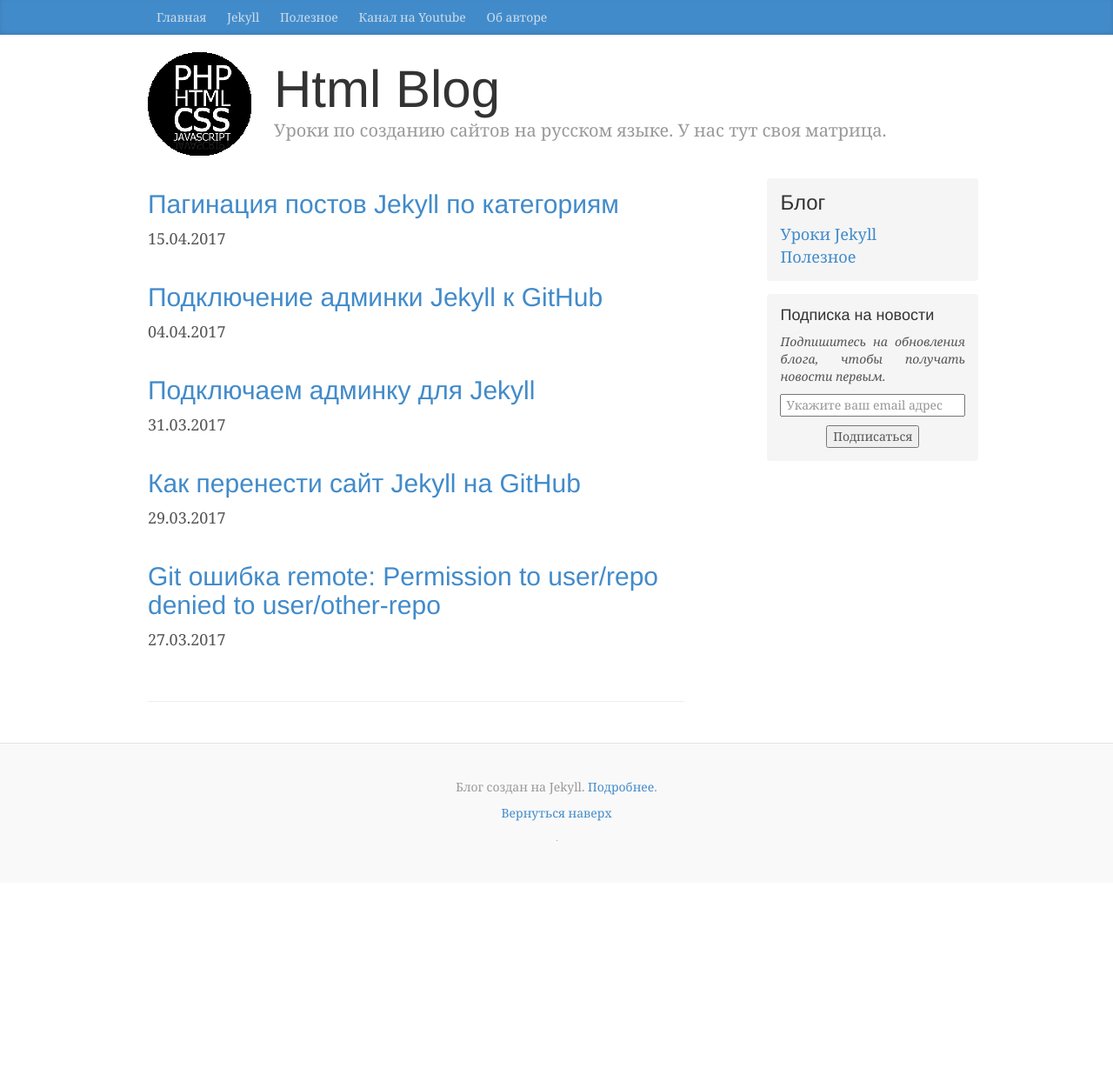
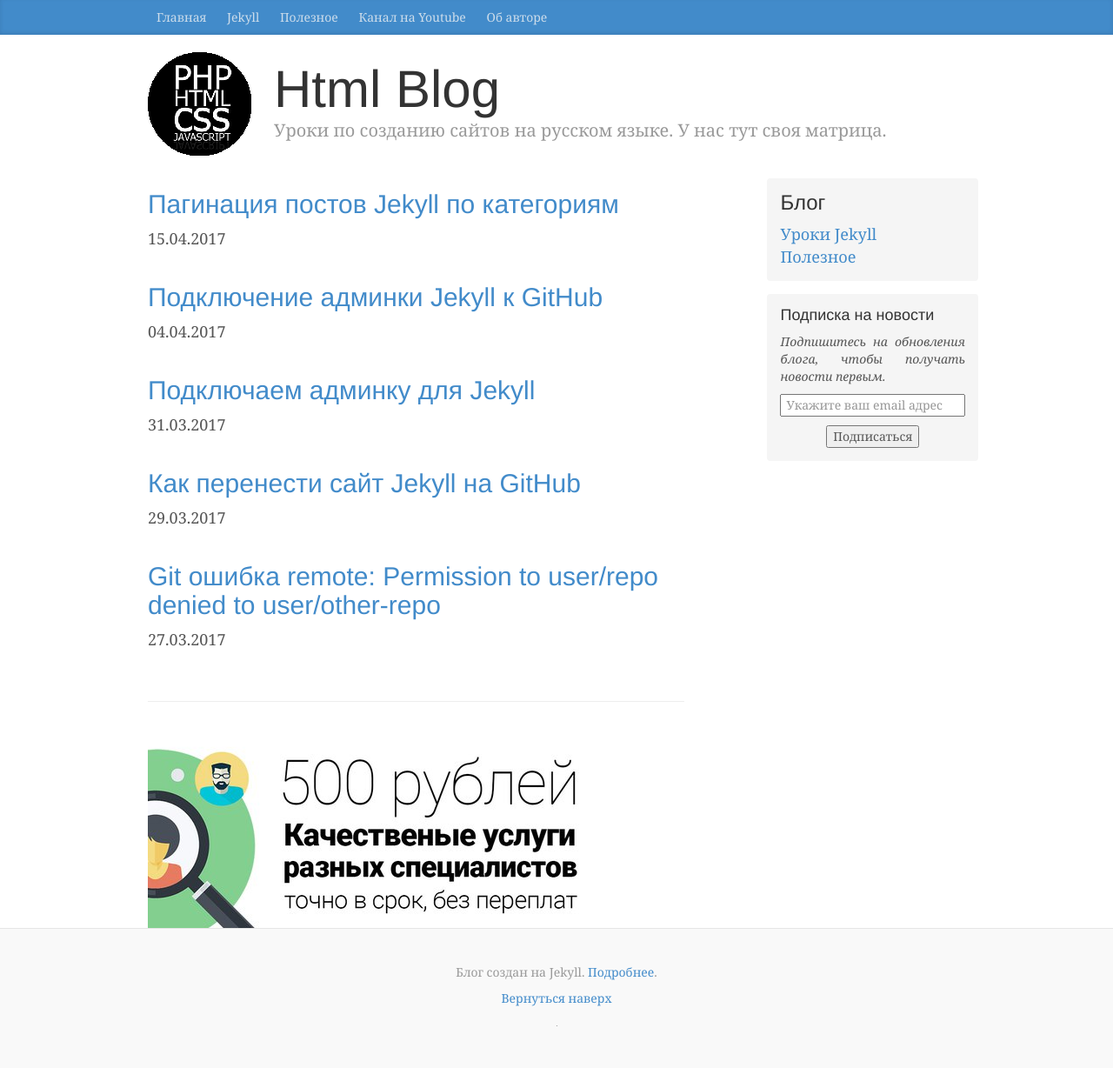
Before and after one commit to htmlblog/htmlblog.github.io, a Jekyll site: the page built from index.html, in a window 1280 px wide. Shown: the whole page at 87% size. Built offline with Jekyll 4.4.1, drawn with Linux system fonts in a browser that asks for light colours; the list of posts is cut into pages by our own code; comment, search, counter and statistics services are not loaded; before the commit the page ends 1015 px from its top, so only the background shows below that.

Commit message:
Update index.html
add img src

```diff
--- a/index.html
+++ b/index.html
@@ -55,5 +55,5 @@
 {% endif %}
 
 <div>
-  <a href="https://умеювсе.рф/?pa=4602" target="_blank" rel="nofollow"><img src=""></a>
+  <a href="https://умеювсе.рф/?pa=4602" target="_blank" rel="nofollow"><img src="/uploads/umejuvse.jpg"></a>
 </div>
```
